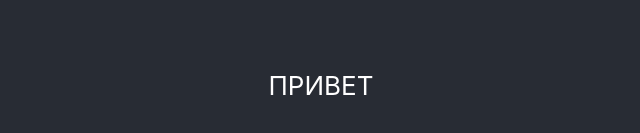
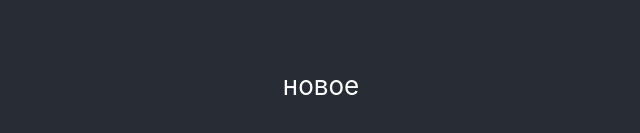
Before and after one commit to krlshkn/mypages, a React (Create React App) app: page / in a window 1280 px wide. Shown: the part 315-448 px from the top of the page, without its empty margins (319-959 px from the left). Built offline with nearby package versions, Linux system fonts and the light colour scheme.

Commit message:
new commit3

```diff
--- a/src/App.js
+++ b/src/App.js
@@ -5,7 +5,7 @@ function App() {
     <div className="App">
       <header className="App-header">
         <p>
-          ПРИВЕТ
+          новое
         </p>
 
       </header>
```
